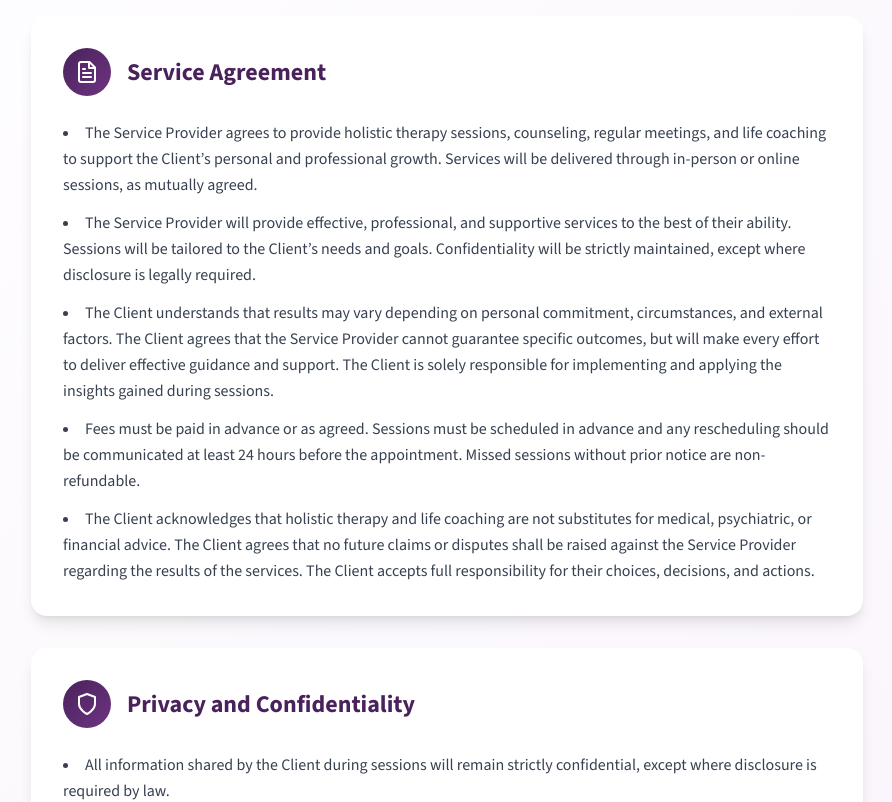
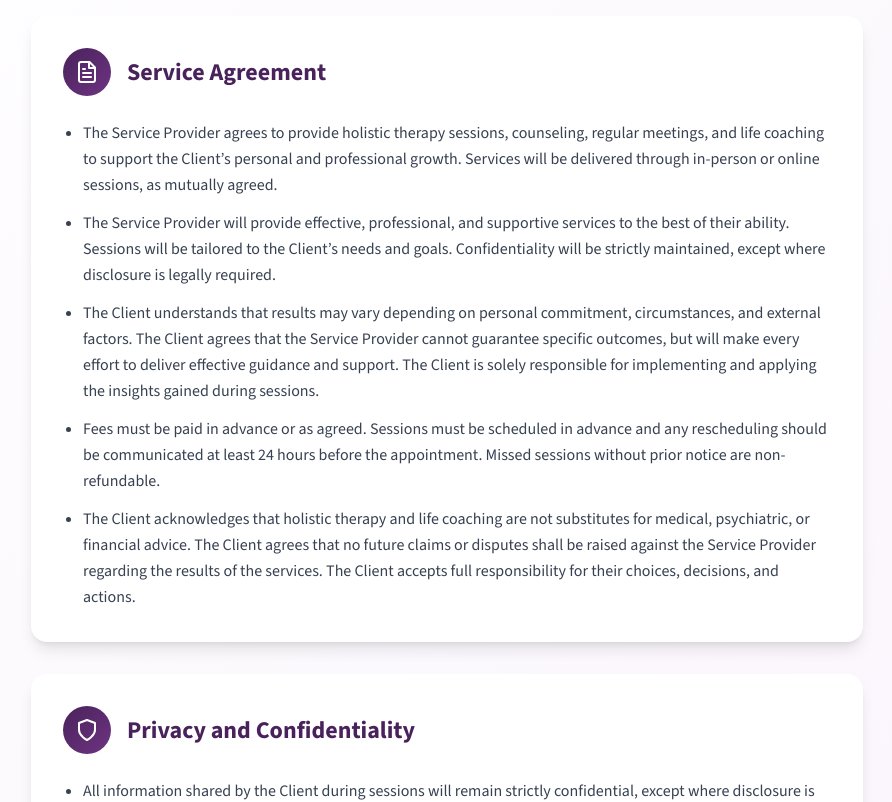
Before and after one commit to rameshkumark24/Umapandiyan, a React (Vite) app: page /terms in a window 1280 px wide. Shown: the part 420-1222 px from the top of the page, without its empty margins (193-1085 px from the left). Built offline with nearby package versions, Linux system fonts and the light colour scheme.

Commit message:
Update Terms.jsx

```diff
--- a/src/pages/Terms.jsx
+++ b/src/pages/Terms.jsx
@@ -81,7 +81,6 @@ const Terms = () => {
             className="text-center mb-12 p-4 bg-[#F5EBFA] rounded-lg"
           >
             <p className="text-sm text-gray-600">
-              {/* UPDATED: Date is now fixed */}
               <strong>Last Updated:</strong> October 8, 2025
             </p>
           </motion.div>
@@ -103,8 +102,8 @@ const Terms = () => {
                   </div>
                   <h2 className="text-2xl font-playfair font-bold text-[#49225B]">{section.title}</h2>
                 </div>
-                {/* UPDATED: Changed to a list and removed italic style */}
-                <ul className="list-disc list-inside space-y-3 text-gray-700 leading-relaxed">
+                {/* UPDATED: Changed to list-outside and added ml-5 for hanging indent */}
+                <ul className="list-disc list-outside ml-5 space-y-3 text-gray-700 leading-relaxed">
                   {section.content.map((point, i) => (
                     <li key={i}>{point}</li>
                   ))}
@@ -127,7 +126,6 @@ const Terms = () => {
             <div className="space-y-6 text-gray-700">
               <div>
                 <h3 className="text-lg font-playfair font-semibold text-[#49225B] mb-3">1. Service Description</h3>
-                {/* UPDATED: Removed italic style */}
                 <p>
                   Services are intended to provide holistic support, including relaxation, guidance,
                   and wellness practices. These services are not a substitute for professional medical
@@ -137,7 +135,6 @@ const Terms = () => {
 
               <div>
                 <h3 className="text-lg font-playfair font-semibold text-[#49225B] mb-3">2. Client Responsibilities</h3>
-                {/* UPDATED: Removed italic style */}
                 <p>
                   Clients are expected to provide accurate information regarding their health, follow
                   guidance provided during sessions, and notify practitioners of any medical conditions
@@ -147,7 +144,6 @@ const Terms = () => {
 
               <div>
                 <h3 className="text-lg font-playfair font-semibold text-[#49225B] mb-3">3. Payment Terms</h3>
-                {/* UPDATED: Removed italic style */}
                 <p>
                   All payments must be made prior to the session unless otherwise agreed. Accepted
                   payment methods include UPI, bank transfer, and cards. Refunds are not applicable
@@ -157,7 +153,6 @@ const Terms = () => {
 
               <div>
                 <h3 className="text-lg font-playfair font-semibold text-[#49225B] mb-3">4. Cancellation & Rescheduling</h3>
-                {/* UPDATED: Removed italic style */}
                 <p>
                   Cancellations must be made at least 24 hours before the session for a full reschedule.
                   No-shows or late cancellations may result in forfeiture of the session fee.
@@ -166,7 +161,6 @@ const Terms = () => {
 
               <div>
                 <h3 className="text-lg font-playfair font-semibold text-[#49225B] mb-3">5. Confidentiality</h3>
-                {/* UPDATED: Removed italic style */}
                 <p>
                   All client information shared during sessions will remain confidential and will not
                   be disclosed to third parties unless required by law.
@@ -175,7 +169,6 @@ const Terms = () => {
 
               <div>
                 <h3 className="text-lg font-playfair font-semibold text-[#49225B] mb-3">6. Limitations & Disclaimers</h3>
-                {/* UPDATED: Removed italic style */}
                 <p>
                   Holistic therapy is complementary in nature and does not guarantee specific outcomes.
                   Practitioners are not liable for any decisions made by clients based on the guidance
@@ -185,7 +178,6 @@ const Terms = () => {
 
               <div>
                 <h3 className="text-lg font-playfair font-semibold text-[#49225B] mb-3">7. Liability</h3>
-                {/* UPDATED: Removed italic style */}
                 <p>
                   By participating in services, clients acknowledge that they do so at their own risk.
                   Practitioners are not responsible for any physical, emotional, or financial outcomes
```
